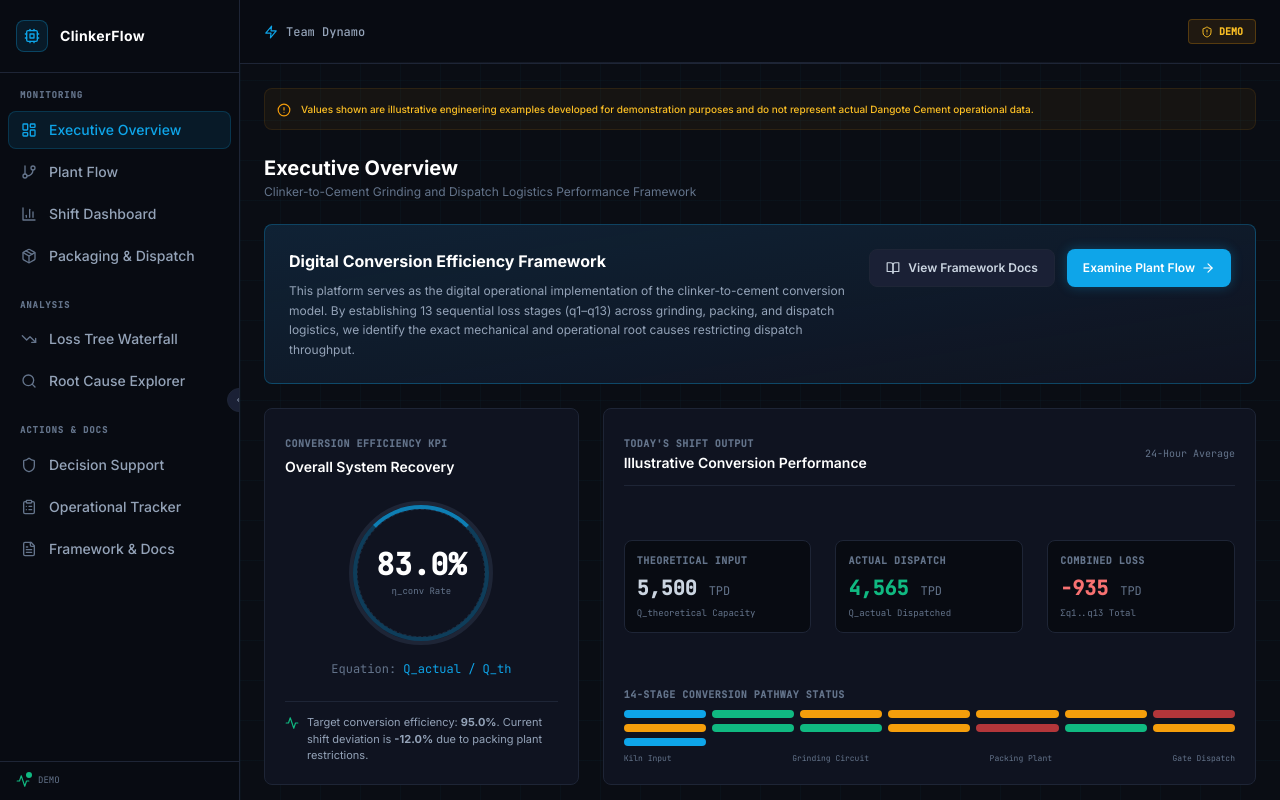
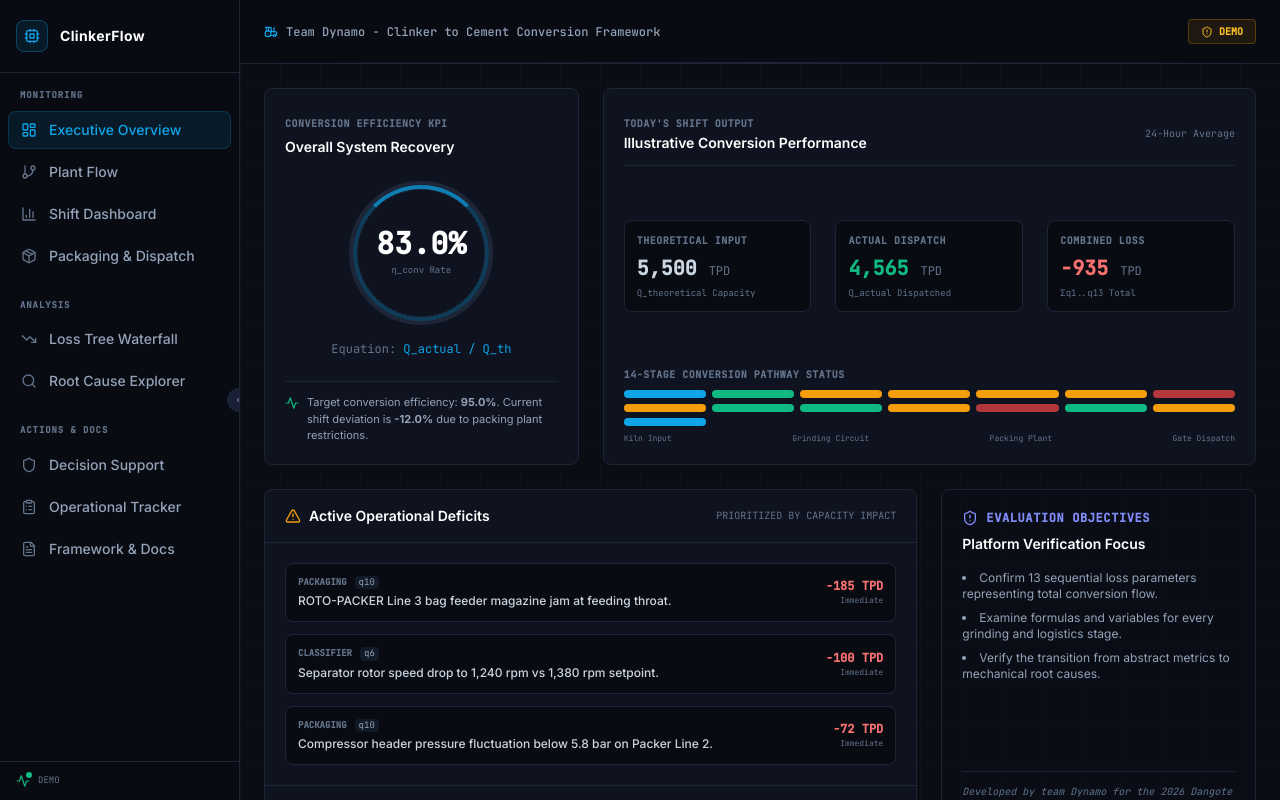
Before and after one commit to mechseiko/clinkerflow, a React (Vite) app: page / in a window 1280 px wide. Built offline with nearby package versions, Linux system fonts and the light colour scheme.

Commit message:
Update: Removed demo disclaimer banners accross all pages

```diff
--- a/src/components/layout/Topbar.tsx
+++ b/src/components/layout/Topbar.tsx
@@ -1,5 +1,5 @@
 import { useState } from 'react';
-import { Menu, ShieldAlert, Cpu, Zap } from 'lucide-react';
+import { Menu, ShieldAlert, Tractor } from 'lucide-react';
 import { DisclaimerBanner } from '../ui/DisclaimerBanner';
 
 interface TopbarProps {
@@ -7,7 +7,6 @@ interface TopbarProps {
 }
 
 export function Topbar({ onMobileOpen }: TopbarProps) {
-  const [selectedShift, setSelectedShift] = useState<'A' | 'B' | 'C'>('A');
 
   return (
     <header className="bg-[#080B12] border-b border-[#1E2536] h-16 flex items-center justify-between px-4 sm:px-6 relative shrink-0 z-30">
@@ -22,13 +21,13 @@ export function Topbar({ onMobileOpen }: TopbarProps) {
         </button>
 
         <div className="hidden sm:flex items-center gap-2 text-xs font-mono font-medium text-slate-400">
-          <Zap className="w-3.5 h-3.5 text-industrial-blue" />
-          <span>Team Dynamo</span>
+          <Tractor className="w-3.5 h-3.5 text-industrial-blue" />
+          <span>Team Dynamo - Clinker to Cement Conversion Framework</span>
         </div>
       </div>
 
       {/* Right section: Shift selector + Demo mode indicator */}
-      <div className="flex items-center gap-4">
+      <div title="Values shown are illustrative engineering examples developed for demonstration purposes and do not represent actual Dangote Cement operational data." className="flex items-center gap-4">
         {/* Demo notification banner */}
         <div className="flex items-center gap-1.5 px-3 py-1 rounded bg-amber-500/10 border border-amber-500/25">
           <ShieldAlert className="w-3 h-3 text-amber-400" />
--- a/src/pages/ActionMatrix.tsx
+++ b/src/pages/ActionMatrix.tsx
@@ -75,7 +75,7 @@ export function ActionMatrix() {
 
   return (
     <div className="space-y-6">
-      <DisclaimerBanner />
+      {/* <DisclaimerBanner /> */}
 
       {/* Header */}
       <div className="flex flex-wrap items-start justify-between gap-4">
--- a/src/pages/Dashboard.tsx
+++ b/src/pages/Dashboard.tsx
@@ -21,7 +21,7 @@ export function Dashboard() {
 
   return (
     <div className="space-y-6">
-      <DisclaimerBanner />
+      {/* <DisclaimerBanner /> */}
 
       {/* Header */}
       <div>
--- a/src/pages/Documentation.tsx
+++ b/src/pages/Documentation.tsx
@@ -17,7 +17,7 @@ export function Documentation() {
 
   return (
     <div className="space-y-6">
-      <DisclaimerBanner />
+      {/* <DisclaimerBanner /> */}
 
       {/* Header */}
       <div>
@@ -36,11 +36,10 @@ export function Documentation() {
             <button
               key={tab.id}
               onClick={() => setActiveTab(tab.id)}
-              className={`flex items-center gap-2 px-4 py-2 text-xs font-semibold rounded-t-lg transition-all ${
-                isActive
+              className={`flex items-center gap-2 px-4 py-2 text-xs font-semibold rounded-t-lg transition-all ${isActive
                   ? 'text-industrial-blue border-b-2 border-industrial-blue'
                   : 'text-slate-400 hover:text-slate-200'
-              }`}
+                }`}
             >
               <Icon className="w-3.5 h-3.5" />
               {tab.label}
--- a/src/pages/Home.tsx
+++ b/src/pages/Home.tsx
@@ -17,48 +17,7 @@ export function Home() {
 
   return (
     <div className="space-y-6">
-      {/* Disclaimer at top */}
-      <DisclaimerBanner />
-
-      {/* Page Header */}
-      <div>
-        <h2 className="text-xl font-bold text-white">Executive Overview</h2>
-        <p className="text-xs text-slate-500 mt-0.5">
-          Clinker-to-Cement Grinding and Dispatch Logistics Performance Framework
-        </p>
-      </div>
-
-      {/* Project Purpose Banner */}
-      <motion.div
-        initial={{ opacity: 0, y: 15 }}
-        animate={{ opacity: 1, y: 0 }}
-        className="panel p-6 bg-gradient-to-br from-industrial-blue/10 to-transparent border-industrial-blue/30"
-      >
-        <div className="flex flex-col md:flex-row gap-6 items-start justify-between">
-          <div className="space-y-2 max-w-2xl">
-            <h3 className="text-base font-bold text-white">Digital Conversion Efficiency Framework</h3>
-            <p className="text-xs leading-relaxed text-slate-400">
-              This platform serves as the digital operational implementation of the clinker-to-cement conversion model. By establishing 13 sequential loss stages (q1–q13) across grinding, packing, and dispatch logistics, we identify the exact mechanical and operational root causes restricting dispatch throughput.
-            </p>
-          </div>
-          <div className="flex gap-3 shrink-0">
-            <Link
-              to="/documentation"
-              className="flex items-center gap-2 px-4 py-2.5 rounded-lg text-xs font-semibold bg-[#1A2035] border border-[#1E2536] text-slate-300 hover:text-white hover:border-slate-500 transition-all"
-            >
-              <BookOpen className="w-3.5 h-3.5" />
-              View Framework Docs
-            </Link>
-            <Link
-              to="/plant-flow"
-              className="flex items-center gap-1.5 px-4 py-2.5 rounded-lg text-xs font-semibold bg-industrial-blue text-white hover:bg-industrial-blue/90 transition-all shadow-[0_0_12px_rgba(14,165,233,0.3)]"
-            >
-              Examine Plant Flow
-              <ArrowRight className="w-3.5 h-3.5" />
-            </Link>
-          </div>
-        </div>
-      </motion.div>
+      {/* <DisclaimerBanner /> */}
 
       {/* Efficiency Gauges & today's production */}
       <div className="grid grid-cols-1 lg:grid-cols-3 gap-6">
@@ -213,7 +172,7 @@ export function Home() {
             </ul>
           </div>
           <div className="border-t border-[#1E2536] pt-3 mt-4 text-[10px] text-slate-500 font-mono italic">
-            Developed by team Antigravity for the 2026 Engineering Challenge presentation module.
+            Developed by team Dynamo for the 2026 Dangote Cement University Engineering Challenge.
           </div>
         </div>
       </div>
--- a/src/pages/LossTree.tsx
+++ b/src/pages/LossTree.tsx
@@ -13,7 +13,7 @@ export function LossTree() {
 
   return (
     <div className="space-y-6">
-      <DisclaimerBanner />
+      {/* <DisclaimerBanner /> */}
 
       {/* Header */}
       <div className="flex flex-wrap items-start justify-between gap-3">
@@ -55,9 +55,8 @@ export function LossTree() {
                 <button
                   key={entry.lossIndex}
                   onClick={() => setSelectedLoss(entry)}
-                  className={`w-full flex items-center justify-between p-3.5 text-left transition-all ${
-                    isActive ? 'bg-industrial-blue/5 border-l-2 border-industrial-blue' : 'hover:bg-[#1A2035]/20'
-                  }`}
+                  className={`w-full flex items-center justify-between p-3.5 text-left transition-all ${isActive ? 'bg-industrial-blue/5 border-l-2 border-industrial-blue' : 'hover:bg-[#1A2035]/20'
+                    }`}
                 >
                   <div className="min-w-0 pr-2">
                     <span className="text-[9px] font-mono text-indigo-400 block uppercase tracking-wider font-bold">
--- a/src/pages/Packaging.tsx
+++ b/src/pages/Packaging.tsx
@@ -372,7 +372,7 @@ export function Packaging() {
 
   return (
     <div className="space-y-6">
-      <DisclaimerBanner />
+      {/* <DisclaimerBanner /> */}
 
       {/* Header Info Banner */}
       <div className="flex flex-col md:flex-row md:items-center md:justify-between gap-4">
@@ -425,8 +425,7 @@ export function Packaging() {
             <span className="text-[10px] font-mono font-bold text-slate-500 uppercase tracking-wider block">
               Bag Stock Alerts
             </span>
-            <div className={`text-2xl font-bold font-mono mt-1.5 flex items-baseline gap-1 ${
-              bagStocks.some(s => s.status === 'critical') ? 'text-red-400' : 'text-amber-400'
+            <div className={`text-2xl font-bold font-mono mt-1.5 flex items-baseline gap-1 ${bagStocks.some(s => s.status === 'critical') ? 'text-red-400' : 'text-amber-400'
               }`}>
               {bagStocks.filter(s => s.status !== 'normal').length}
               <span className="text-xs text-slate-500 font-normal"> Alerts Triggered</span>
@@ -508,8 +507,7 @@ export function Packaging() {
                   <div>
                     <h4 className="text-sm font-bold text-white flex items-center gap-2">
                       {line.name}
-                      <span className={`w-1.5 h-1.5 rounded-full ${
-                        isOffline || isCritical ? 'bg-red-500 animate-pulse' : isWarning ? 'bg-amber-500 animate-pulse' : 'bg-green-500'
+                      <span className={`w-1.5 h-1.5 rounded-full ${isOffline || isCritical ? 'bg-red-500 animate-pulse' : isWarning ? 'bg-amber-500 animate-pulse' : 'bg-green-500'
                         }`} />
                     </h4>
                     <span className="text-[10px] text-slate-500 font-mono">
@@ -527,8 +525,7 @@ export function Packaging() {
 
                 {/* Alarm Message */}
                 {line.issue && (
-                  <div className={`p-2.5 rounded text-[11px] leading-normal flex items-start gap-1.5 ${
-                    isOffline || isCritical ? 'bg-red-950/20 text-red-300 border border-red-900/30' : 'bg-amber-950/20 text-amber-300 border border-amber-900/30'
+                  <div className={`p-2.5 rounded text-[11px] leading-normal flex items-start gap-1.5 ${isOffline || isCritical ? 'bg-red-950/20 text-red-300 border border-red-900/30' : 'bg-amber-950/20 text-amber-300 border border-amber-900/30'
                     }`}>
                     <AlertTriangle className="w-3.5 h-3.5 shrink-0 mt-0.5" />
                     <span>{line.issue}</span>
@@ -626,8 +623,7 @@ export function Packaging() {
                     </div>
 
                     <div className="text-right">
-                      <span className={`text-sm font-mono font-bold block ${
-                        item.status === 'critical' ? 'text-red-400' : item.status === 'warning' ? 'text-amber-400' : 'text-slate-300'
+                      <span className={`text-sm font-mono font-bold block ${item.status === 'critical' ? 'text-red-400' : item.status === 'warning' ? 'text-amber-400' : 'text-slate-300'
                         }`}>
                         {item.stock.toLocaleString()} <span className="text-[10px] text-slate-500 font-normal">bags</span>
                       </span>
@@ -718,7 +714,7 @@ export function Packaging() {
                 Recent RFID Dispatch activity logs
               </span>
 
-              <div className="space-y-2 max-h-[220px] overflow-y-auto pr-1">
+              <div className="space-y-2 max-h-[220px] md:max-h-[400px] overflow-y-auto pr-1">
                 <AnimatePresence initial={false}>
                   {gateLogs.map((log) => {
                     const isWarning = log.status === 'warning';
@@ -729,8 +725,7 @@ export function Packaging() {
                         animate={{ opacity: 1, x: 0 }}
                         exit={{ opacity: 0 }}
                         transition={{ duration: 0.3 }}
-                        className={`p-2.5 rounded bg-[#080B12] border text-[11px] flex items-center justify-between gap-3 ${
-                          isWarning ? 'border-amber-500/20 bg-amber-950/5' : 'border-[#1E2536]'
+                        className={`p-2.5 rounded bg-[#080B12] border text-[11px] flex items-center justify-between gap-3 ${isWarning ? 'border-amber-500/20 bg-amber-950/5' : 'border-[#1E2536]'
                           }`}
                       >
                         <div className="flex items-center gap-2.5 min-w-0">
@@ -748,8 +743,7 @@ export function Packaging() {
                         </div>
 
                         <div className="text-right shrink-0">
-                          <span className={`text-[9px] px-1.5 py-0.5 rounded font-mono font-bold block ${
-                            log.action === 'Gate Out' ? 'text-green-400 bg-green-500/10' :
+                          <span className={`text-[9px] px-1.5 py-0.5 rounded font-mono font-bold block ${log.action === 'Gate Out' ? 'text-green-400 bg-green-500/10' :
                             log.action === 'Loading Bay' ? 'text-industrial-blue bg-industrial-blue/10' :
                               'text-slate-400 bg-slate-500/10'
                             }`}>
--- a/src/pages/PlantFlow.tsx
+++ b/src/pages/PlantFlow.tsx
@@ -25,7 +25,7 @@ export function PlantFlow() {
 
   return (
     <div className="space-y-6">
-      <DisclaimerBanner />
+      {/* <DisclaimerBanner /> */}
 
       {/* Header */}
       <div className="flex flex-wrap items-start justify-between gap-3">
@@ -51,7 +51,7 @@ export function PlantFlow() {
         </div>
 
         {/* Dynamic Detail Panel (always showing or placeholder) */}
-        <div className="panel flex flex-col justify-between h-full min-h-[500px]">
+        <div className="panel flex flex-col justify-between h-full md:sticky md:top-0 md:right-0 md:h-screen min-h-[500px]">
           <AnimatePresence mode="wait">
             {selectedStage ? (
               <motion.div
--- a/src/pages/Recommendations.tsx
+++ b/src/pages/Recommendations.tsx
@@ -26,9 +26,8 @@ function RecommendationCard({ rec, index }: { rec: Recommendation; index: number
         <div className="flex flex-wrap items-start justify-between gap-3">
           <div className="space-y-1">
             <div className="flex items-center gap-2">
-              <span className={`text-[9px] font-mono font-bold px-1.5 py-0.5 rounded uppercase ${
-                isCritical ? 'bg-red-500/10 text-red-400' : isHigh ? 'bg-amber-500/10 text-amber-400' : 'bg-blue-500/10 text-blue-400'
-              }`}>
+              <span className={`text-[9px] font-mono font-bold px-1.5 py-0.5 rounded uppercase ${isCritical ? 'bg-red-500/10 text-red-400' : isHigh ? 'bg-amber-500/10 text-amber-400' : 'bg-blue-500/10 text-blue-400'
+                }`}>
                 {rec.priority}
               </span>
               <span className="text-[10px] text-slate-500 font-mono">
@@ -105,7 +104,7 @@ export function Recommendations() {
 
   return (
     <div className="space-y-6">
-      <DisclaimerBanner />
+      {/* <DisclaimerBanner /> */}
 
       {/* Header */}
       <div className="flex flex-wrap items-start justify-between gap-3">
--- a/src/pages/RootCause.tsx
+++ b/src/pages/RootCause.tsx
@@ -118,7 +118,7 @@ export function RootCause() {
 
   return (
     <div className="space-y-6">
-      <DisclaimerBanner />
+      {/* <DisclaimerBanner /> */}
 
       {/* Header */}
       <div>
@@ -139,11 +139,10 @@ export function RootCause() {
               key={r.stageId}
               id={`rc-stage-${r.stageId}`}
               onClick={() => setSelectedStage(r.stageId)}
-              className={`flex flex-col items-start gap-1 p-2.5 rounded-lg border text-left transition-all duration-200 ${
-                isActive
+              className={`flex flex-col items-start gap-1 p-2.5 rounded-lg border text-left transition-all duration-200 ${isActive
                   ? 'text-white border-current'
                   : 'text-slate-400 border-[#1E2536] hover:border-slate-500 hover:text-slate-200'
-              }`}
+                }`}
               style={isActive ? { borderColor: color, backgroundColor: `${color}10`, color } : {}}
             >
               <span className="text-[9px] font-mono text-slate-500 uppercase block leading-none font-bold">
```
Lines whose indentation alone changed are shown as unchanged.
